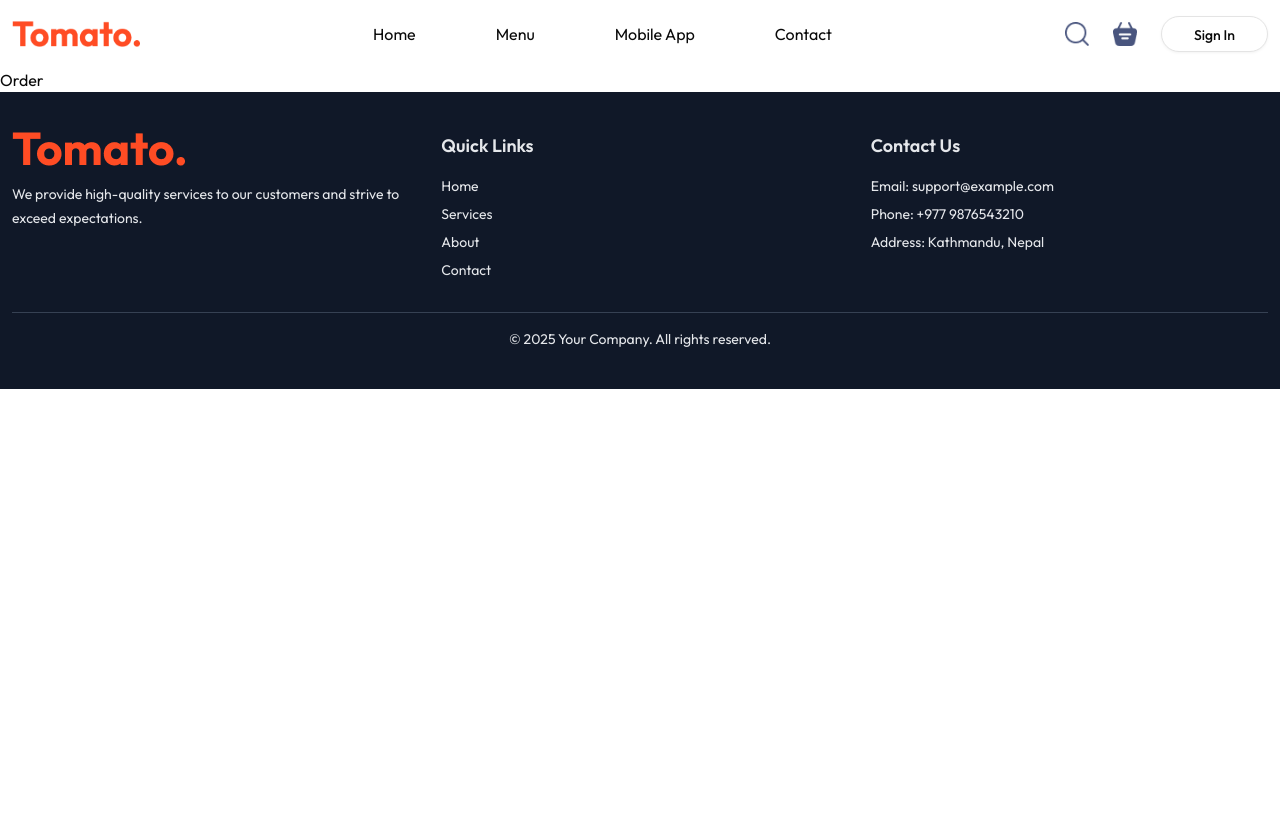
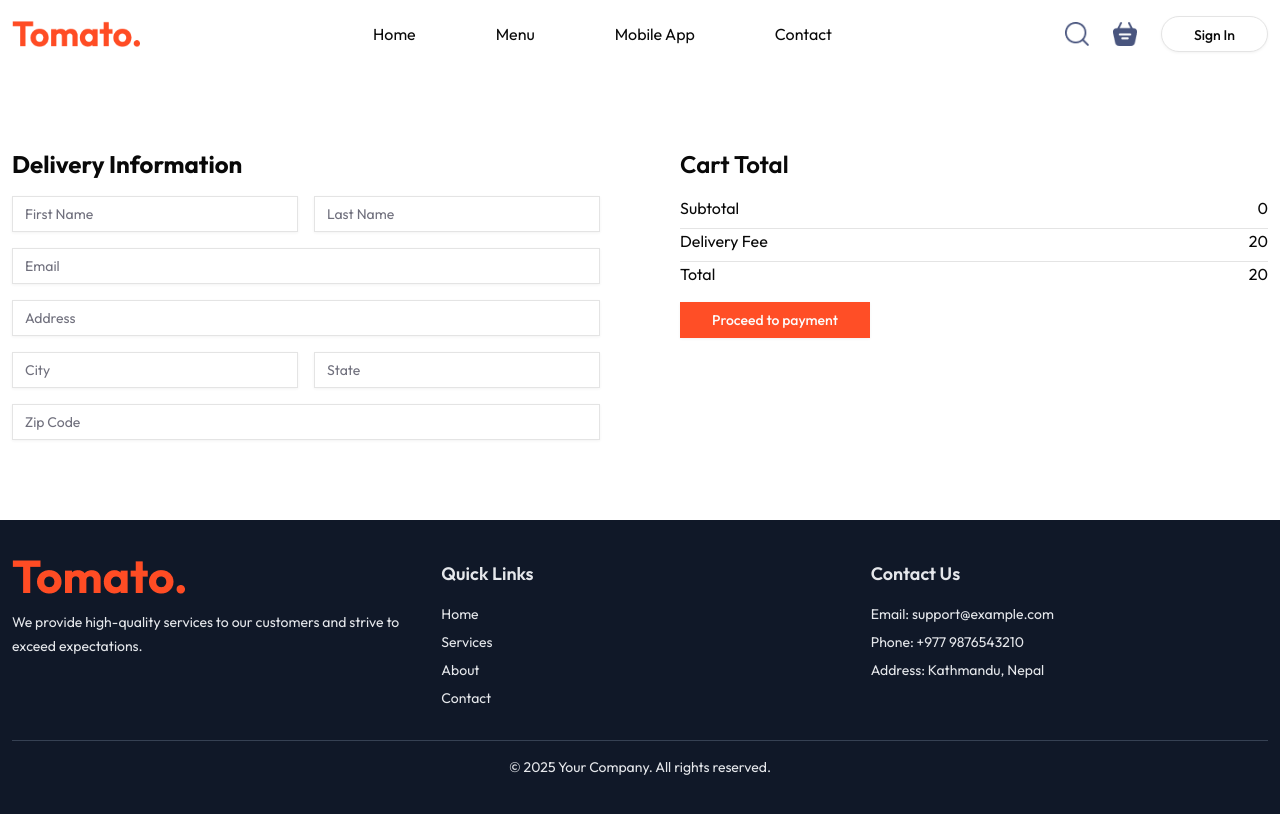
Before and after one commit to mohangrg2018/food-delivery, a React (Vite) app in the folder client/: page /order in a window 1280 px wide. Shown: the top 814 px of the page. Built offline with nearby package versions, Linux system fonts and the light colour scheme.

Commit message:
feat: implement Order page with delivery information form and cart total display; update Cart link to point to Order page

```diff
--- a/client/src/components/ui/input.jsx
+++ b/client/src/components/ui/input.jsx
@@ -1,24 +1,21 @@
-import * as React from "react"
+import * as React from "react";
 
-import { cn } from "@/lib/utils"
+import { cn } from "@/lib/utils";
 
-function Input({
-  className,
-  type,
-  ...props
-}) {
+function Input({ className, type, ...props }) {
   return (
     <input
       type={type}
       data-slot="input"
       className={cn(
-        "file:text-foreground placeholder:text-muted-foreground selection:bg-primary selection:text-primary-foreground dark:bg-input/30 border-input flex h-9 w-full min-w-0 rounded-md border bg-transparent px-3 py-1 text-base shadow-xs transition-[color,box-shadow] outline-none file:inline-flex file:h-7 file:border-0 file:bg-transparent file:text-sm file:font-medium disabled:pointer-events-none disabled:cursor-not-allowed disabled:opacity-50 md:text-sm",
+        "file:text-foreground placeholder:text-muted-foreground selection:bg-primary selection:text-primary-foreground dark:bg-input/30 border-input flex h-9 w-full min-w-0  border bg-transparent px-3 py-1 text-base shadow-xs transition-[color,box-shadow] outline-none file:inline-flex file:h-7 file:border-0 file:bg-transparent file:text-sm file:font-medium disabled:pointer-events-none disabled:cursor-not-allowed disabled:opacity-50 md:text-sm",
         "focus-visible:border-ring focus-visible:ring-ring/50 focus-visible:ring-[3px]",
         "aria-invalid:ring-destructive/20 dark:aria-invalid:ring-destructive/40 aria-invalid:border-destructive",
         className
       )}
-      {...props} />
+      {...props}
+    />
   );
 }
 
-export { Input }
+export { Input };
--- a/client/src/pages/Cart.jsx
+++ b/client/src/pages/Cart.jsx
@@ -80,7 +80,7 @@ const Cart = () => {
             <p>Total</p>
             <p>{cartTotalAmount() + delivery_fee}</p>
           </div>
-          <Link to="/checkout">
+          <Link to="/order">
             <Button className="rounded-none">Proceed to checkout</Button>
           </Link>
         </div>
--- a/client/src/pages/Order.jsx
+++ b/client/src/pages/Order.jsx
@@ -1,7 +1,53 @@
-import React from "react";
+import { Button } from "@/components/ui/button";
+import { Input } from "@/components/ui/input";
+import StoreContext from "@/context/StoreContext";
+import React, { useContext } from "react";
+import { Link } from "react-router-dom";
 
 const Order = () => {
-  return <div>Order</div>;
+  const { cartTotalAmount, delivery_fee } = useContext(StoreContext);
+  return (
+    <div className="container__width">
+      <div className="flex flex-col sm:flex-row gap-6 sm:gap-20 my-12 sm:my-20">
+        {/* left side */}
+        <div className="w-full sm:w-1/2">
+          <h1 className="font-bold text-2xl mb-4">Delivery Information</h1>
+          <div className="flex flex-col gap-4">
+            <div className="flex gap-4">
+              <Input type="text" placeholder="First Name" />
+              <Input type="text" placeholder="Last Name" />
+            </div>
+            <Input type="email" placeholder="Email" />
+            <Input type="text" placeholder="Address" />
+            <div className="flex gap-4">
+              <Input type="text" placeholder="City" />
+              <Input type="text" placeholder="State" />
+            </div>
+            <Input type="text" placeholder="Zip Code" />
+          </div>
+        </div>
+        {/* right side */}
+        <div className="w-full sm:w-1/2">
+          <h2 className="text-2xl font-semibold">Cart Total</h2>
+          <div className="flex justify-between border-b pb-2 mt-4">
+            <p>Subtotal</p>
+            <p>{cartTotalAmount()}</p>
+          </div>
+          <div className="flex justify-between border-b pb-2">
+            <p>Delivery Fee</p>
+            <p>{delivery_fee}</p>
+          </div>
+          <div className="flex justify-between pb-4">
+            <p>Total</p>
+            <p>{cartTotalAmount() + delivery_fee}</p>
+          </div>
+          <Link to="/payment">
+            <Button className="rounded-none">Proceed to payment</Button>
+          </Link>
+        </div>
+      </div>
+    </div>
+  );
 };
 
 export default Order;
```
